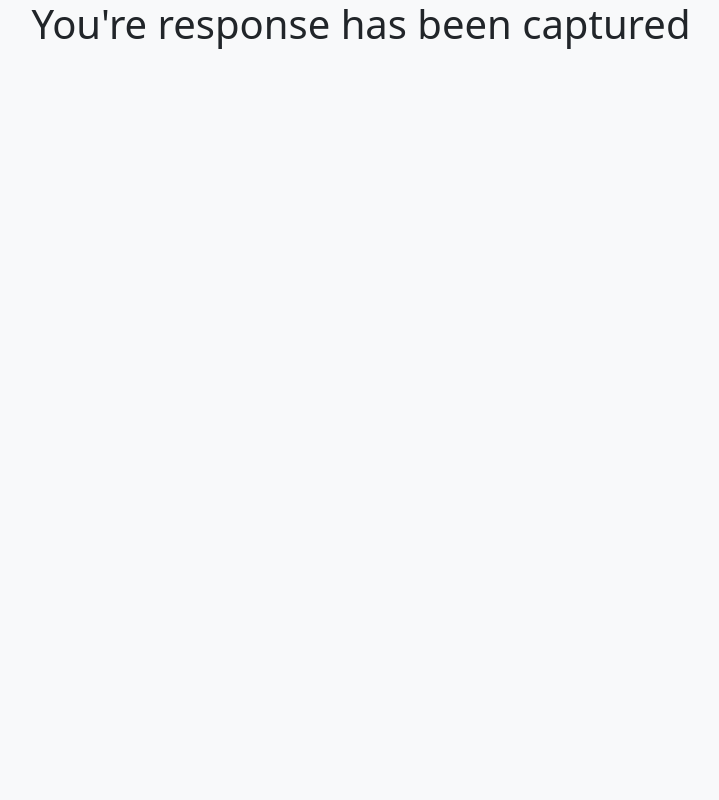
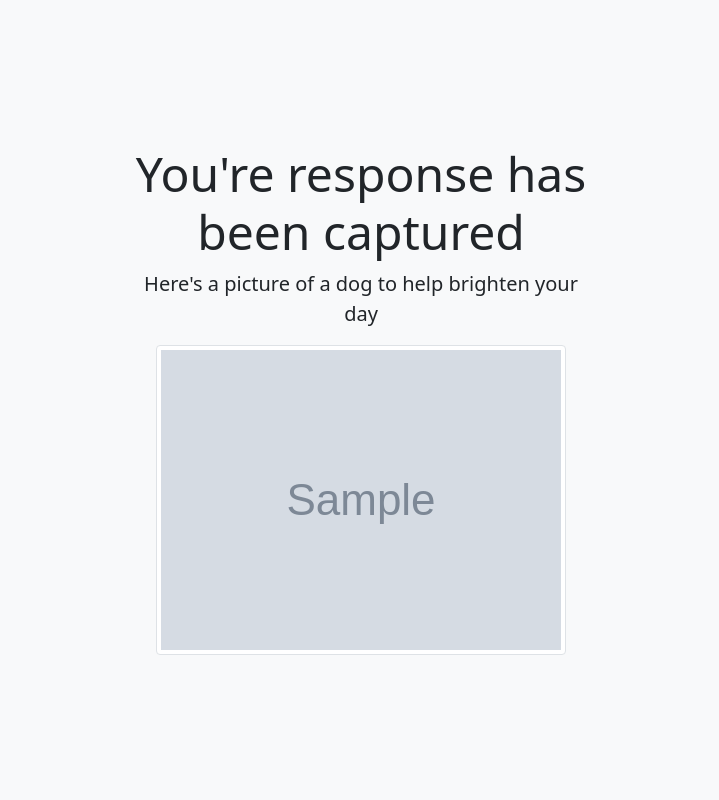
Before and after one commit to RCoff/Mental-Health-Sidekick, a Django app: template templates/success.html in a window 1280 px wide. Shown: the whole page, without its empty margins (279-998 px from the left). Run offline with Django 3.2, Linux system fonts and the light colour scheme; the template is opened without the code that fills it: most values are stand-ins (such as "Sample title", 1, 10 or a date in 2020); grey boxes marked "Sample" are stand-in pictures.

Commit message:
Show an image of a dog on form submission

```diff
--- a/templates/success.html
+++ b/templates/success.html
@@ -1,9 +1,43 @@
-{% extends 'base.html' %}
+<!DOCTYPE html>
+<html lang="en" xmlns="http://www.w3.org/1999/html">
+<head>
+    <meta charset="UTF-8">
+    <meta name="viewport" content="width=device-width, initial-scale=1">
+    <title>Success</title>
 
-{% block title %}Success{% endblock %}
+    <link href="https://cdn.jsdelivr.net/npm/bootstrap@5.1.0/dist/css/bootstrap.min.css" rel="stylesheet"
+          integrity="sha384-KyZXEAg3QhqLMpG8r+8fhAXLRk2vvoC2f3B09zVXn8CA5QIVfZOJ3BCsw2P0p/We" crossorigin="anonymous">
+    <style type="text/css">
+        html,
+        body {
+            height: 100%;
+        }
 
-{% block content %}
-<div class="container text-center">
-    <h1>You're response has been captured</h1>
+        body {
+            display: flex;
+            align-items: center;
+            padding-top: 40px;
+            padding-bottom: 40px;
+            background-color: #f5f5f5;
+        }
+
+        .form-signin {
+            width: 100%;
+            max-width: 500px;
+            padding: 15px;
+            margin: auto;
+        }
+    </style>
+</head>
+<body class="text-center bg-light">
+<div class="form-signin">
+    <h1 class="display-5">You're response has been captured</h1>
+    {% if dog_image_url %}
+        <p class="lead">Here's a picture of a dog to help brighten your day</p>
+        <div>
+            <img src="{{ dog_image_url }}" class="img-thumbnail">
+        </div>
+    {% endif %}
 </div>
-{% endblock %}
+</body>
+</html>
```
Also changed, not shown: text_app/views.py (+19 -5 lines).
